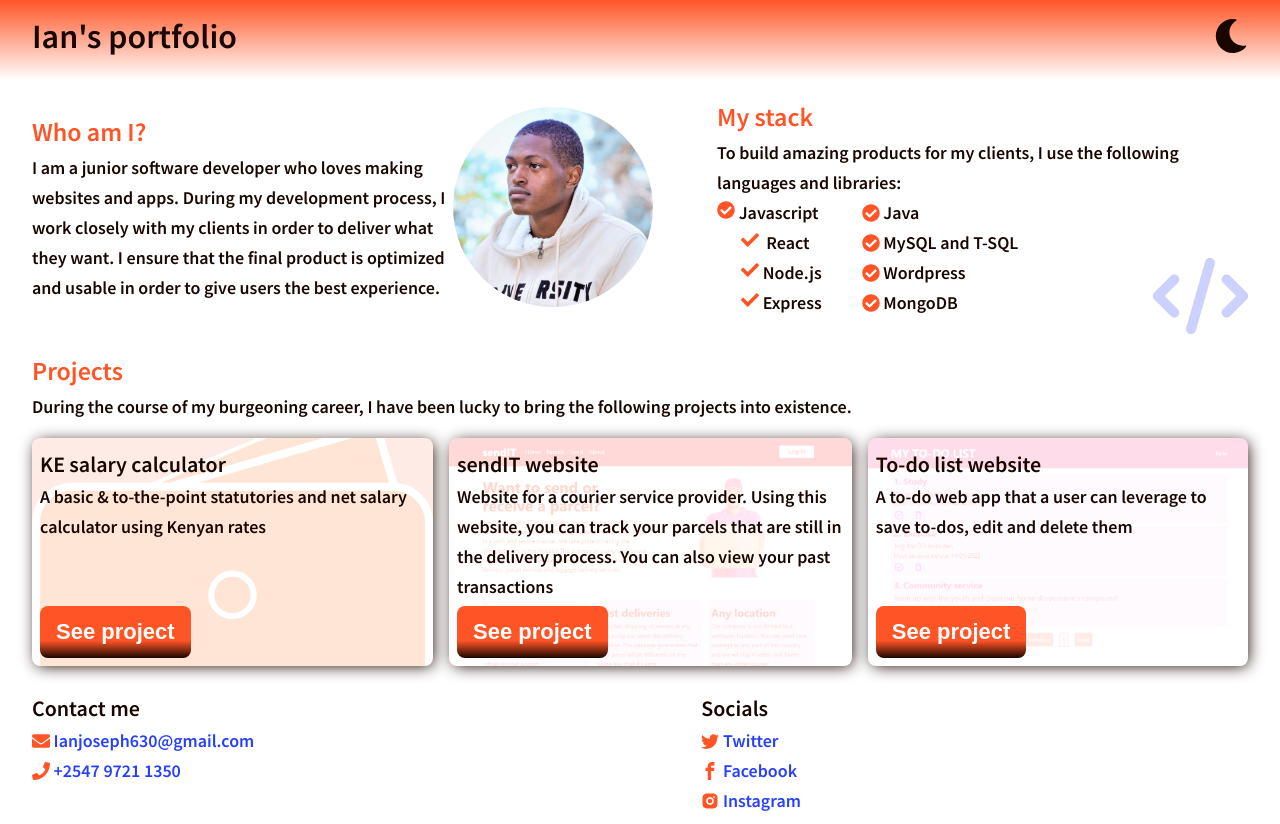
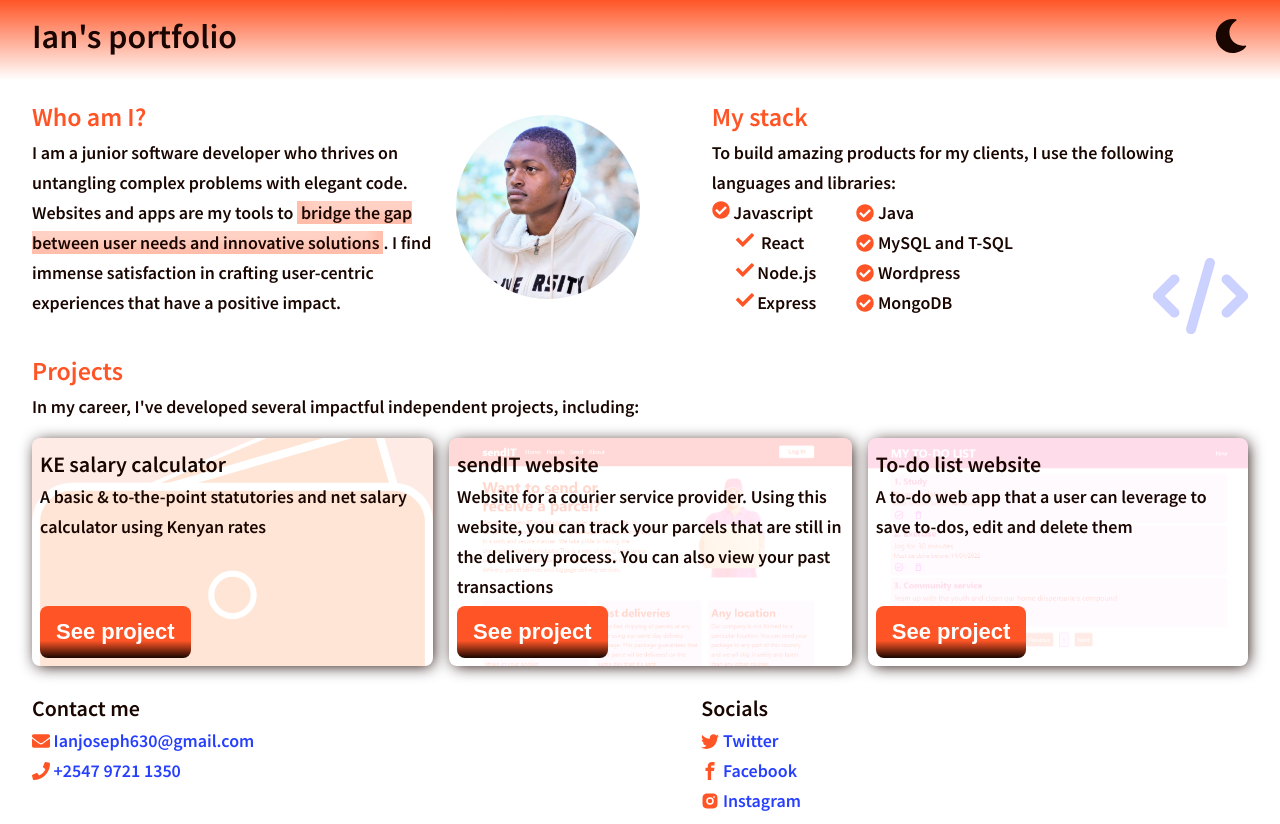
Before and after one commit to IanGathuita/ian-portfolio, a React (Create React App) app: page / in a window 1280 px wide. Built offline with nearby package versions, Linux system fonts and the light colour scheme.

Commit message:
change styles & remove source maps

```diff
--- a/src/Components/About/About.css
+++ b/src/Components/About/About.css
@@ -10,6 +10,10 @@
     object-fit: cover;
     align-self: center;
 }
+
+em{
+    padding: 0 4px;
+}
 @media only screen and (min-width:768px){
     #about{
         flex-direction: row;
--- a/src/Components/About/About.jsx
+++ b/src/Components/About/About.jsx
@@ -7,12 +7,12 @@ const About = () => {
         <section className="about" id="about" >
         <div>
         <h2>Who am I?</h2>
-        <p>I am a junior software developer who loves making websites and apps. During my development
-            process, I work closely with my clients in order to deliver what they want. I ensure that the
-            final product is optimized and usable in order to give users the best experience.
+        <p>I am a junior software developer who thrives on untangling complex problems with elegant code.
+            Websites and apps are my tools to <em>bridge the gap between user needs and innovative solutions</em>.
+            I find immense satisfaction in crafting user-centric experiences that have a positive impact.
         </p>
         </div>
-        <img  src={IanImg} alt="Ian's passport"></img>
+        <img  src={IanImg} alt="Ian's passport" className='passport'></img>
         </section>
      );
 }
--- a/src/Components/Modal/Modal.jsx
+++ b/src/Components/Modal/Modal.jsx
@@ -1,6 +1,15 @@
 import ReactDom from 'react-dom';
 import { UnavailableProject } from '../UnavailableProject/UnavailableProject';
+import { useEffect } from 'react';
+
+
 
 export const Modal = () => {
+    useEffect(() => {
+        document.body.style.maxHeight = '100svh';
+        document.body.style.height = '100svh';
+        document.body.setAttribute('overflow','none');
+    });
+
     return ReactDom.createPortal(<UnavailableProject/>,document.getElementById('modal'));
 }
--- a/src/Components/Projects/Projects.css
+++ b/src/Components/Projects/Projects.css
@@ -7,3 +7,7 @@
 .modal{
     display: none;
 }
+
+.passport{
+    padding: 8px;
+}
--- a/src/Components/Projects/Projects.jsx
+++ b/src/Components/Projects/Projects.jsx
@@ -44,8 +44,7 @@ const Projects = () => {
     return (
         <section id="projects">
             <h2>Projects</h2>
-            <p>During the course of my burgeoning career, I have been lucky to bring the following
-                projects into existence.
+            <p>In my career, I've developed several impactful independent projects, including:
             </p>
             <ModalContext.Provider value={{modalHidden, hideModal}}>
                 <div className="projects_list">
--- a/src/Components/UnavailableProject/UnavailableProject.css
+++ b/src/Components/UnavailableProject/UnavailableProject.css
@@ -3,6 +3,7 @@
     border-radius: 8px;
     margin: 0;
     background-color: var(--colorPrimaryLight);
+    overflow :hidden;
 }
 .unavailable div{
     padding: 8px;
--- a/src/Components/UnavailableProject/UnavailableProject.jsx
+++ b/src/Components/UnavailableProject/UnavailableProject.jsx
@@ -11,7 +11,7 @@ export const UnavailableProject = () => {
     return(
         <section className='unavailable' hidden={modalHidden}>
         <div>
-            <h2>OOps</h2>
+            <h2>OOps!</h2>
             <p>This project is not available for viewing by the public yet. Work is in progress to make it available soon.</p>
             <button className='modalButton' onClick={handleClick}>Close</button>
         </div>
--- a/src/index.css
+++ b/src/index.css
@@ -4,6 +4,7 @@ html{
 
 :root{
   --colorPrimary:#ff5526 ;
+  --colorPrimaryAlpha: rgba(255, 85, 38,0.4);
   --colorPrimaryDark:#1a0600;
   --colorPrimaryLight:#ffebe6;
   --colorSecondary: #ffc226;
@@ -17,6 +18,7 @@ html{
 }
 [data-theme="dark"]{
   --colorPrimary:#ff734d ;
+  --colorPrimaryAlpha: rgba(255, 115, 77,0.4);
   --colorPrimaryDark:#ffffff;
   --colorPrimaryLight:#050100; /*#661600*/
   --colorSecondary: #ffc226;
@@ -26,6 +28,12 @@ html{
   --backgroundColor: #050100;
   --colorGhost: var(--colorPrimary);
   --colorGhost2: var(--colorTertiary);
+}
+
+em{
+  font-style: normal;
+  box-shadow: inset 0 -8px 16px 8px var(--colorPrimaryAlpha);
+
 }
 body{
   max-width: 100%;
```
Also changed, not shown: public/manifest.json, 1 other file (tests, documents, lock files or other folders).
